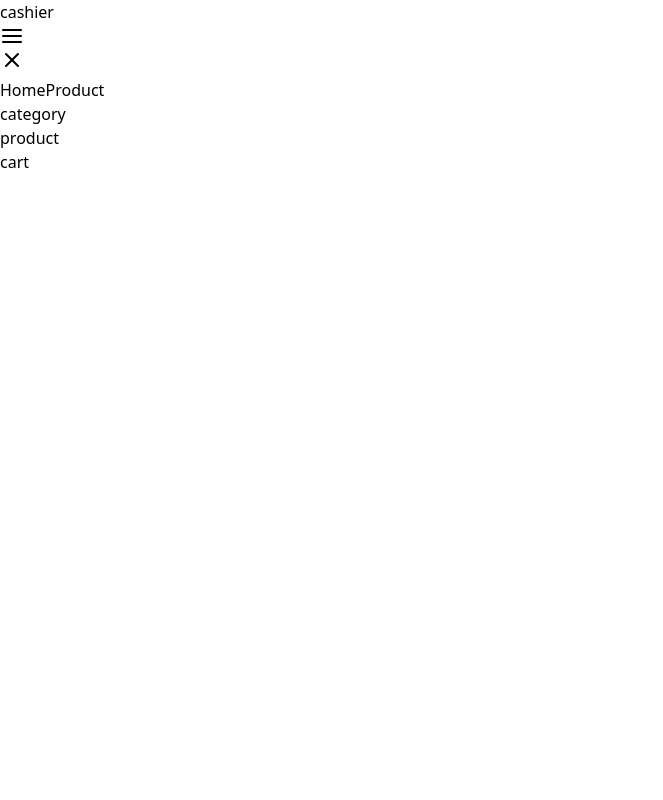
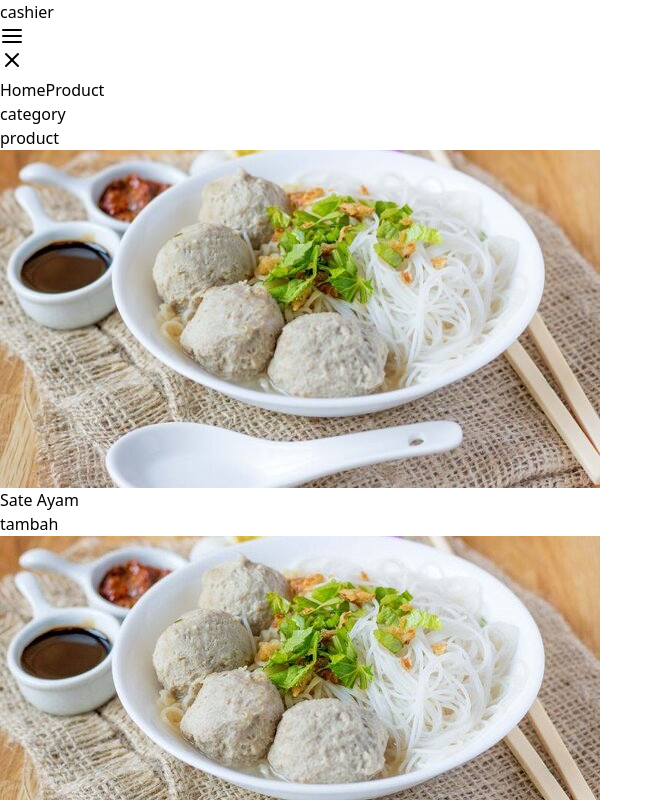
Before and after one commit to mahaandika/cashier-app-with-ReactJS-and-API, a React (Vite) app: page / in a window 1280 px wide. Shown: the top 800 px of the page, without its empty margins (0-663 px from the left). Built offline with nearby package versions, Linux system fonts and the light colour scheme; data requests are answered from the project's data file.

Commit message:
design the product section

```diff
--- a/package.json
+++ b/package.json
@@ -10,6 +10,7 @@
     "preview": "vite preview"
   },
   "dependencies": {
+    "axios": "^1.7.7",
     "preline": "^2.5.1",
     "react": "^18.3.1",
     "react-dom": "^18.3.1",
--- a/src/components/Product.jsx
+++ b/src/components/Product.jsx
@@ -1,9 +1,26 @@
-const Product = () => {
+const Product = ({ children }) => {
   return (
     <>
       <h1 className="capitalize text-2xl px-5 font-semibold">product</h1>
+      <div className="card">{children}</div>
     </>
   );
 };
 
+function Body({ title, image }) {
+  return (
+    <>
+      <div className="w-[calc(33.33%-12px)]">
+        <img src={`public/images/makanan/${image}`} alt="" className="w-full" />
+        <h1 className="font-semibold capitalize text-2xl my-3">{title}</h1>
+        <button className="px-3 py-1.5 bg-blue-400 rounded mb-10">
+          tambah
+        </button>
+      </div>
+    </>
+  );
+}
+
+Product.title = Body;
+
 export default Product;
--- a/src/pages/Admin.jsx
+++ b/src/pages/Admin.jsx
@@ -3,8 +3,26 @@ import "preline/preline";
 import Product from "../components/Product";
 import Category from "../components/Category";
 import Cart from "../components/Cart";
+import { useState } from "react";
+import axios from "axios";
+import { useEffect } from "react";
 
 const Admin = () => {
+  const url = "http://localhost:8000/";
+  const [menus, setMenus] = useState([]);
+
+  useEffect(() => {
+    axios
+      .get(url + "products")
+      .then((res) => {
+        const menus = res.data;
+        setMenus(menus);
+      })
+      .catch((error) => {
+        console.log(error);
+      });
+  }, []);
+
   return (
     <>
       <Navbar />
@@ -13,7 +31,14 @@ const Admin = () => {
           <Category />
         </div>
         <div className="product  basis-1/2 w-full">
-          <Product />
+          <Product>
+            <div className="body mt-5 rounded flex flex-wrap gap-x-3 ">
+              {menus &&
+                menus.map((menu) => (
+                  <Product.title title={menu.nama} image={"bakso.jpg"} />
+                ))}
+            </div>
+          </Product>
         </div>
         <div className="cart w-full basis-[20%]">
           <Cart />
```
Also changed, not shown: 1 other file (tests, documents, lock files or other folders).
